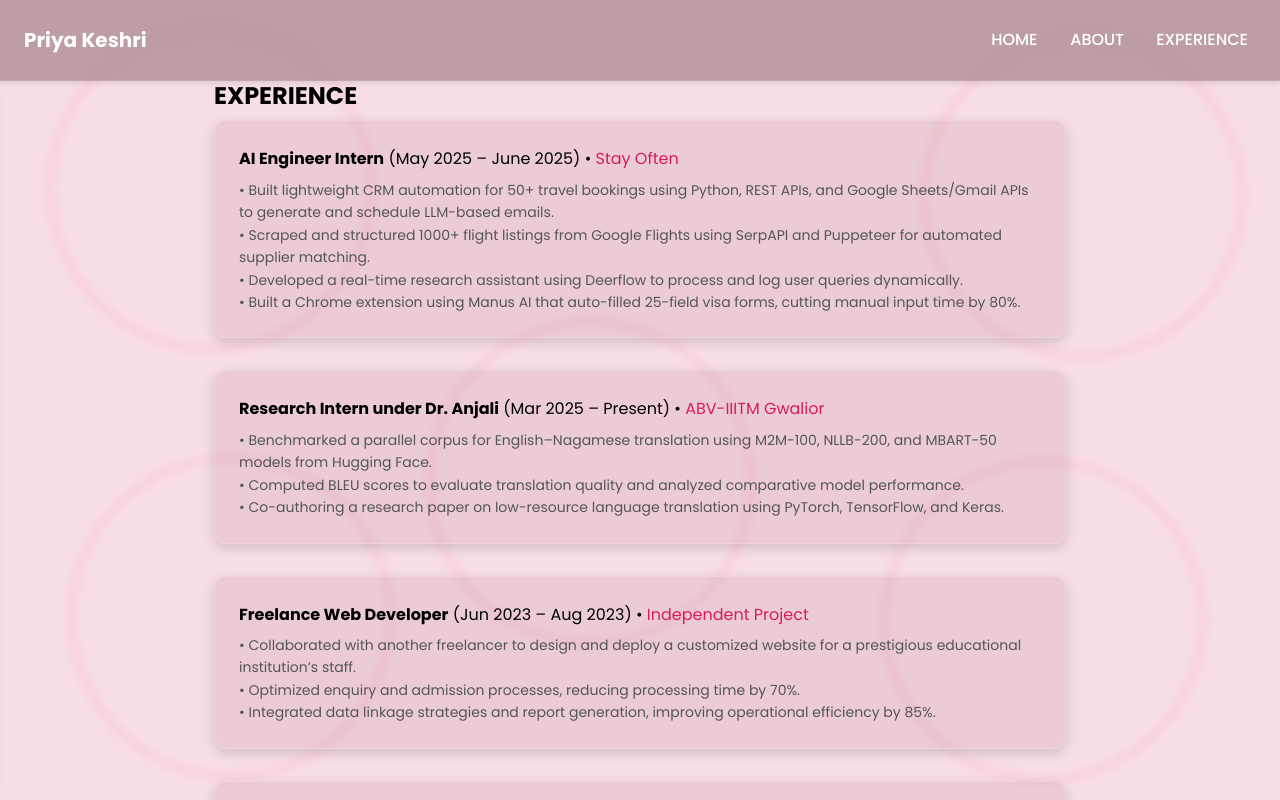
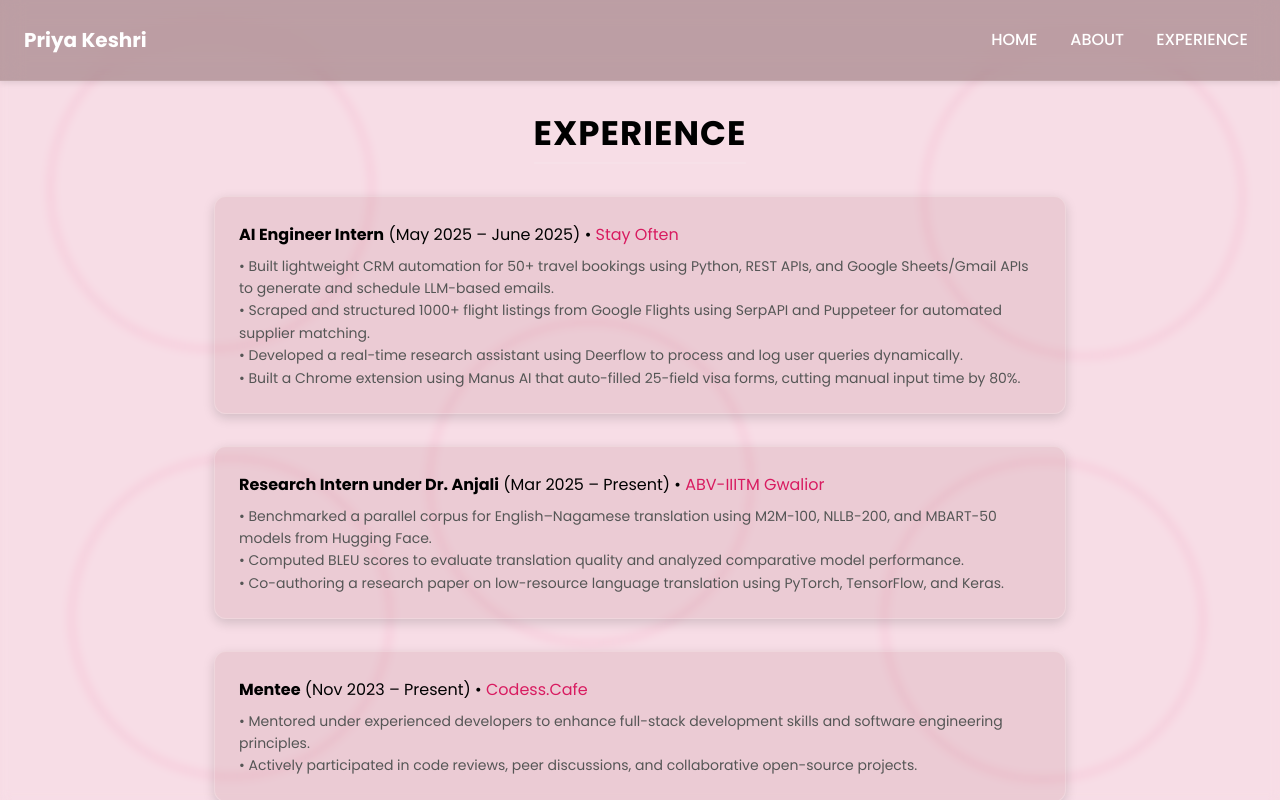
Before and after one commit to pri2k/Portfolio, a React (Create React App) app: page /experience in a window 1280 px wide. Shown: the top 800 px of the page. Built offline with nearby package versions, Linux system fonts and the light colour scheme.

Commit message:
update: removed file

```diff
--- a/src/pages/Experience.jsx
+++ b/src/pages/Experience.jsx
@@ -1,12 +1,7 @@
 import React from 'react';
-import {
-  Container,
-  Typography,
-  Card,
-  Stack,
-  Link,
-  Box
-} from '@mui/material';
+import { Box, Container, Typography, Stack, Card, Link } from '@mui/material';
+import { motion } from 'framer-motion'; // Needed for hover animation
+
 
 const experiences = [
   {
@@ -28,15 +23,8 @@ const experiences = [
 • Computed BLEU scores to evaluate translation quality and analyzed comparative model performance.
 • Co-authoring a research paper on low-resource language translation using PyTorch, TensorFlow, and Keras.`,
   },
-  {
-    title: "Freelance Web Developer",
-    dates: "Jun 2023 – Aug 2023",
-    organization: "Independent Project",
-    url: "https://aws.amazon.com",
-    description: `• Collaborated with another freelancer to design and deploy a customized website for a prestigious educational institution’s staff.
-• Optimized enquiry and admission processes, reducing processing time by 70%.
-• Integrated data linkage strategies and report generation, improving operational efficiency by 85%.`,
-  },
+
+
   {
     title: "Mentee",
     dates: "Nov 2023 – Present",
@@ -53,6 +41,7 @@ const experiences = [
     description: `• Wrote and performed original stage plays, musical compositions, and skits for college-wide cultural festivals.
 • Co-directed student productions, contributing to script development, stage design, and performance execution.`,
   },
+
   {
     title: "Mentee – Code; Without Barriers",
     dates: "Feb 2024 – Jun 2024",
@@ -63,6 +52,16 @@ const experiences = [
 • Participated in exclusive technical sessions, hands-on labs, and career development workshops focused on inclusive innovation and industry readiness.
 • Collaborated with a cohort of talented mentees on real-world projects and learned best practices in professional communication and development workflows.`,
   },
+
+  {
+    title: "Freelance Web Developer",
+    dates: "Jun 2023 – Aug 2023",
+    organization: "Independent Project",
+    url: "https://aws.amazon.com",
+    description: `• Collaborated with another freelancer to design and deploy a customized website for a prestigious educational institution’s staff.
+• Optimized enquiry and admission processes, reducing processing time by 70%.
+• Integrated data linkage strategies and report generation, improving operational efficiency by 85%.`,
+  },
 ];
 
 const Experience = () => {
@@ -71,24 +70,49 @@ const Experience = () => {
       id="experience"
       sx={{
         bgcolor: "transparent",
-        py: { xs: 8, md: 10 },
+        // More padding on larger screens to push down from navbar
+        pt: { xs: 8, sm: 10, md: 14 },
+        pb: { xs: 8, md: 10 },
       }}
     >
       <Container maxWidth="md">
-        <Typography variant="h5" gutterBottom sx={{ textTransform: 'uppercase', fontWeight: 600 }}>
+        <Box sx={{ display: 'flex', justifyContent: 'center' }}>
+          <Typography
+            variant="h4"
+            gutterBottom
+            sx={{
+              textTransform: 'uppercase',
+              fontWeight: 700,
+              letterSpacing: 1,
+              mb: 4,
+              borderBottom: "2px solid rgba(255,255,255,0.1)",
+              pb: 1,
+              width: "fit-content",
+            }}
+          >
             Experience
           </Typography>
+        </Box>
 
         <Stack spacing={4}>
           {experiences.map((exp, i) => (
+            <motion.div
+              whileHover={{ scale: 1.05 }}
+              transition={{
+                type: "spring",
+                stiffness: 400,
+                damping: 40,
+                mass: 1
+              }}
+            >
               <Card
-              key={i}
                 sx={{
-                bgcolor: "rgba(100, 0, 0, 0.08)", // slightly darker than baby pink
-                border: "1px solid rgba(255, 255, 255, 0.2)", // subtle outline
-                boxShadow: "0 4px 12px rgba(0, 0, 0, 0.15)", // gentle elevation
+                  bgcolor: "rgba(100, 0, 0, 0.08)",
+                  border: "1px solid rgba(255, 255, 255, 0.2)",
+                  boxShadow: "0 4px 12px rgba(0, 0, 0, 0.15)",
                   p: { xs: 2, md: 3 },
                   borderRadius: 3,
+                  transition: 'transform 0.3s ease-in-out',
                 }}
                 elevation={0}
               >
@@ -104,10 +128,18 @@ const Experience = () => {
                     {exp.organization}
                   </Link>
                 </Typography>
-              <Typography variant="body2" sx={{ whiteSpace: 'pre-line', color: "text.secondary", lineHeight: 1.6 }}>
+                <Typography
+                  variant="body2"
+                  sx={{
+                    whiteSpace: 'pre-line',
+                    color: "text.secondary",
+                    lineHeight: 1.6,
+                  }}
+                >
                   {exp.description}
                 </Typography>
               </Card>
+            </motion.div>
           ))}
         </Stack>
       </Container>
```
Lines whose indentation alone changed are shown as unchanged.
